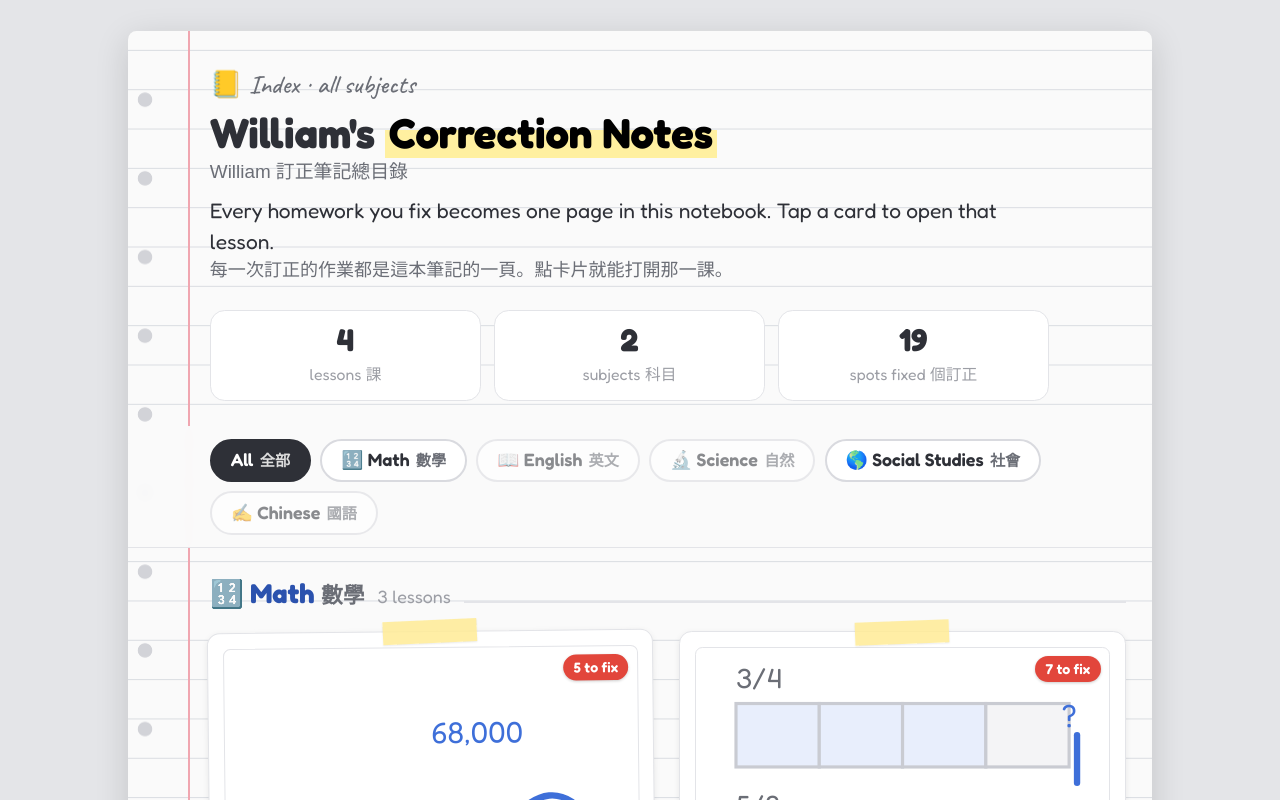
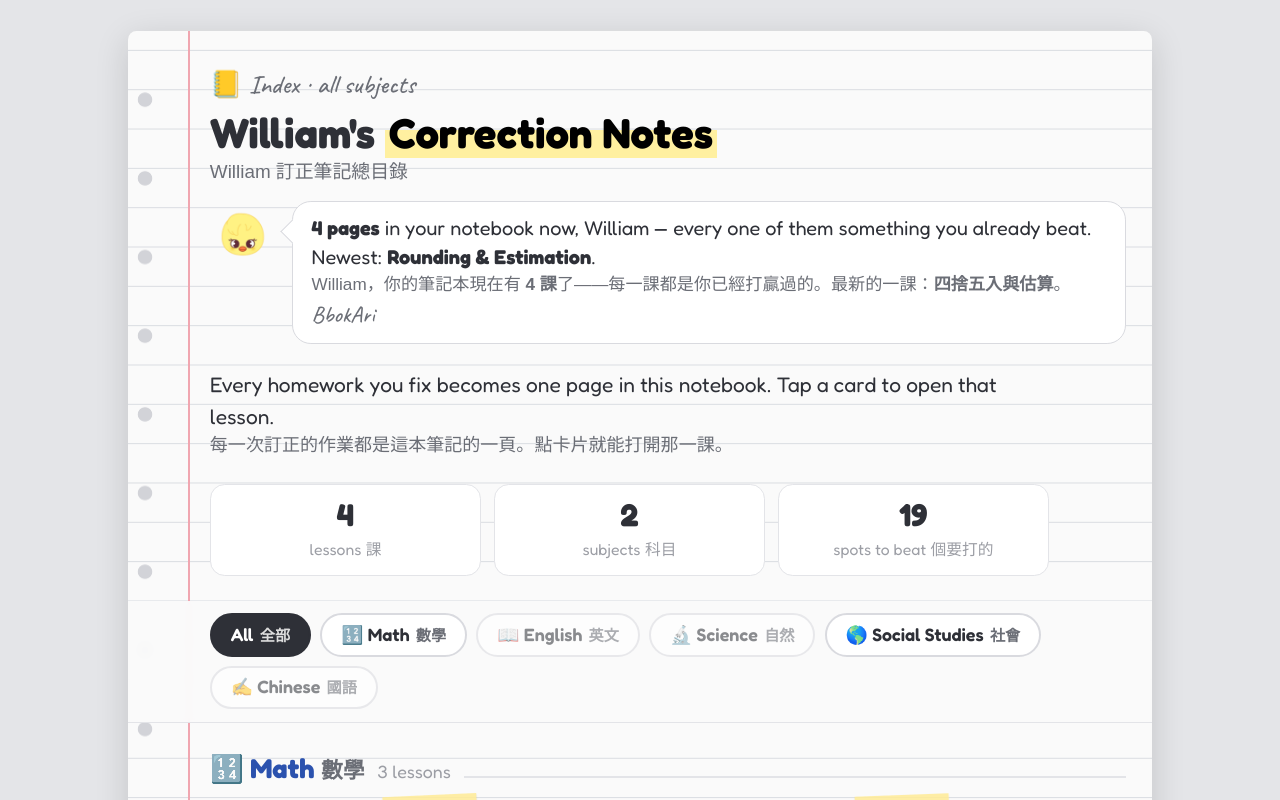
Before and after one commit to Cecilia224422/wnotes, a plain HTML site: page index.html in a window 1280 px wide. Shown: the top 800 px of the page. Drawn offline with Linux system fonts and the light colour scheme; a web font is replaced by a local one.

Commit message:
index: the buddy greets him at the door, and the greeting counts his collection
The index is the URL William actually remembers, so it is the front door
— but it was the one page with no greeting, and its buddy sat at 3.15
screens down where he never scrolled. Moved to the top, and the line is
now computed from LESSONS so the number climbs as the notebook grows.

Also fixes a wrong label: the stats tile said 'spots fixed' but the
number is the sum of each lesson's spots TO fix. The page cannot know
what he has finished (no storage), so it now reads 'spots to beat'.

```diff
--- a/index.html
+++ b/index.html
@@ -96,6 +96,14 @@ h1 .zh{font-size:.9rem;font-weight:400}
 .card .src{margin-top:.55rem;color:var(--grey);font-size:1rem;line-height:1.2;font-family:'Caveat',cursive;border-top:1px dashed var(--border);padding-top:.4rem}
 .empty{color:var(--grey);font-style:italic;padding:1rem 0}
 
+/* study buddy greets him at the door */
+.wn-hi{display:flex;align-items:flex-start;gap:.7rem;margin:.7rem 0 1.2rem;max-width:44rem}
+.wn-hi img{width:3.2rem;height:3.2rem;flex:0 0 auto}
+.wn-hi .bubble{position:relative;background:#fff;border:1px solid var(--border2);border-radius:.9rem;padding:.6rem .9rem .5rem}
+.wn-hi .bubble::before{content:"";position:absolute;left:-.4rem;top:1rem;width:.75rem;height:.75rem;background:#fff;border-left:1px solid var(--border2);border-bottom:1px solid var(--border2);transform:rotate(45deg)}
+.wn-hi .say{margin:0;font-size:.95rem;line-height:1.45}
+.wn-hi .who{font-family:'Caveat',cursive;font-size:1.1rem;color:var(--pencil)}
+
 .foot{margin-top:2.2rem;color:var(--pencil);font-size:1.25rem}
 @media(prefers-reduced-motion:reduce){*{transition:none!important}}
 </style>
@@ -107,49 +115,28 @@ h1 .zh{font-size:.9rem;font-weight:400}
   <div class="date hand">📒 Index · all subjects</div>
   <h1>William's <mark>Correction Notes</mark>
     <span class="zh">William 訂正筆記總目錄</span></h1>
+
+  <div class="wn-hi">
+    <img id="wnHiImg" src="img/skzoo-puppym.png" alt="Your study buddy" width="150" height="150">
+    <div class="bubble">
+      <p class="say" id="wnHiLine">Every page in here is something you already beat.<span class="zh">這裡每一頁，都是你已經打贏過的。</span></p>
+      <span class="who" id="wnHiName">Puppy M</span>
+    </div>
+  </div>
+
   <p class="intro">Every homework you fix becomes one page in this notebook. Tap a card to open that lesson.
     <span class="zh">每一次訂正的作業都是這本筆記的一頁。點卡片就能打開那一課。</span></p>
 
   <div class="stats">
     <div class="stat"><b id="stLessons">0</b><span>lessons<span class="zh" style="display:inline"> 課</span></span></div>
     <div class="stat"><b id="stSubjects">0</b><span>subjects<span class="zh" style="display:inline"> 科目</span></span></div>
-    <div class="stat"><b id="stFixes">0</b><span>spots fixed<span class="zh" style="display:inline"> 個訂正</span></span></div>
+    <div class="stat"><b id="stFixes">0</b><span>spots to beat<span class="zh" style="display:inline"> 個要打的</span></span></div>
   </div>
 
   <nav class="filters" id="filters" aria-label="Subject filter"></nav>
 
   <div id="subjects"></div>
 
-
-<style>
-.wn-buddy{display:flex;align-items:center;gap:.8rem;margin:2rem 0 .6rem;padding:.9rem 1rem;
- background:#fff;border:1px dashed #D9DADF;border-radius:.7rem;max-width:34rem}
-.wn-buddy img{width:3.6rem;height:3.6rem;flex:0 0 auto}
-.wn-buddy .t{display:flex;flex-direction:column;gap:.15rem}
-.wn-buddy .line{font-family:'Caveat',cursive;font-size:1.3rem;color:#6B6E76;line-height:1.15}
-.wn-buddy .sign{font-family:'Fredoka',system-ui,sans-serif;font-size:.95rem;font-weight:700;color:#2E3037}
-</style>
-
-<div class="wn-buddy">
-  <img id="wnBuddyImg" src="img/skzoo-puppym.png" alt="Your study buddy" width="150" height="150">
-  <div class="t">
-    <em class="line">Keep going, William — every page here is a mistake you already beat.</em>
-    <b class="sign">Your study buddy, <span id="wnBuddyName">Puppy M</span></b>
-  </div>
-</div>
-<script>
-/* study buddy: one of the eight, picked fresh on every visit */
-(function(){
-  var CREW = [["wolfchan","Wolf Chan"],["leebit","Leebit"],["dwaekki","Dwaekki"],["jiniret","Jiniret"],
-              ["hanquokka","Han Quokka"],["bbokari","BbokAri"],["puppym","Puppy M"],["foxiny","FoxI.Ny"]];
-  var pick = CREW[Math.floor(Math.random() * CREW.length)];
-  var img = document.getElementById("wnBuddyImg"), name = document.getElementById("wnBuddyName");
-  if (!img || !name) return;
-  img.src = "img/skzoo-" + pick[0] + ".png";
-  img.alt = pick[1] + ", your study buddy";
-  name.textContent = pick[1];
-})();
-</script>
 </div>
 </div>
 
@@ -332,7 +319,34 @@ function stats(){
   $("#stFixes").textContent = LESSONS.reduce((n,l)=>n+(l.fixes||0),0);
 }
 
-renderFilters(); render(); stats();
+/* ===== 5. Study buddy — one of the eight, picked fresh on every visit ===== */
+function buddy(){
+  const CREW = [["wolfchan","Wolf Chan"],["leebit","Leebit"],["dwaekki","Dwaekki"],["jiniret","Jiniret"],
+                ["hanquokka","Han Quokka"],["bbokari","BbokAri"],["puppym","Puppy M"],["foxiny","FoxI.Ny"]];
+  const pick = CREW[Math.floor(Math.random() * CREW.length)];
+  const img = $("#wnHiImg"), name = $("#wnHiName");
+  if(!img || !name) return;
+  img.src = "img/skzoo-" + pick[0] + ".png";
+  img.alt = pick[1] + ", your study buddy";
+  name.textContent = pick[1];
+}
+
+/* the greeting counts his collection, so the number goes up as it grows */
+function greet(){
+  const line = $("#wnHiLine");
+  if(!line || !LESSONS.length) return;
+  const newest = [...LESSONS].sort((a,b)=> b.date.localeCompare(a.date))[0];
+  const n = LESSONS.length, one = n === 1;
+  const en = one
+    ? `One page in your notebook so far, William — and it is one you already beat. Newest: <b>${esc(newest.title)}</b>.`
+    : `<b>${n} pages</b> in your notebook now, William — every one of them something you already beat. Newest: <b>${esc(newest.title)}</b>.`;
+  const zh = one
+    ? `William，你的筆記本目前有 1 課——而且那一課你已經打贏了。最新的一課：<b>${esc(newest.zh||newest.title)}</b>。`
+    : `William，你的筆記本現在有 <b>${n} 課</b>了——每一課都是你已經打贏過的。最新的一課：<b>${esc(newest.zh||newest.title)}</b>。`;
+  line.innerHTML = en + `<span class="zh">${zh}</span>`;
+}
+
+renderFilters(); render(); stats(); buddy(); greet();
 </script>
 </body>
 </html>
```
